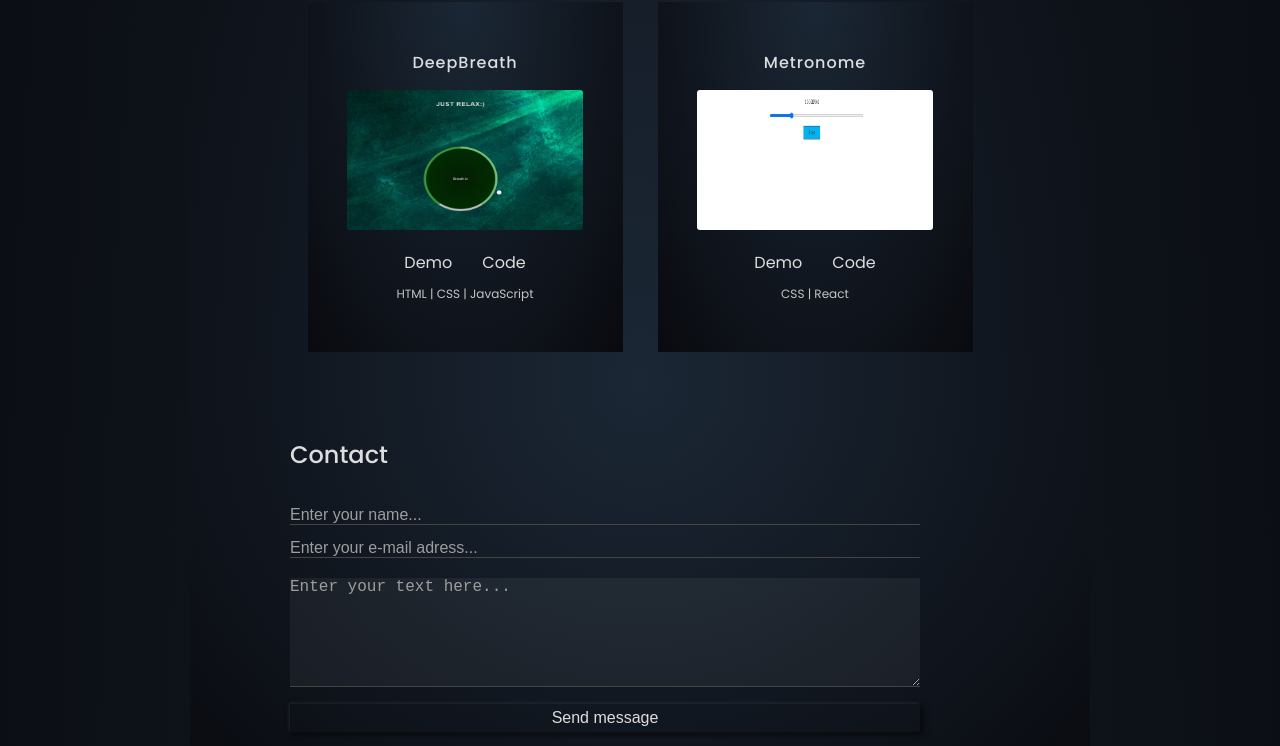
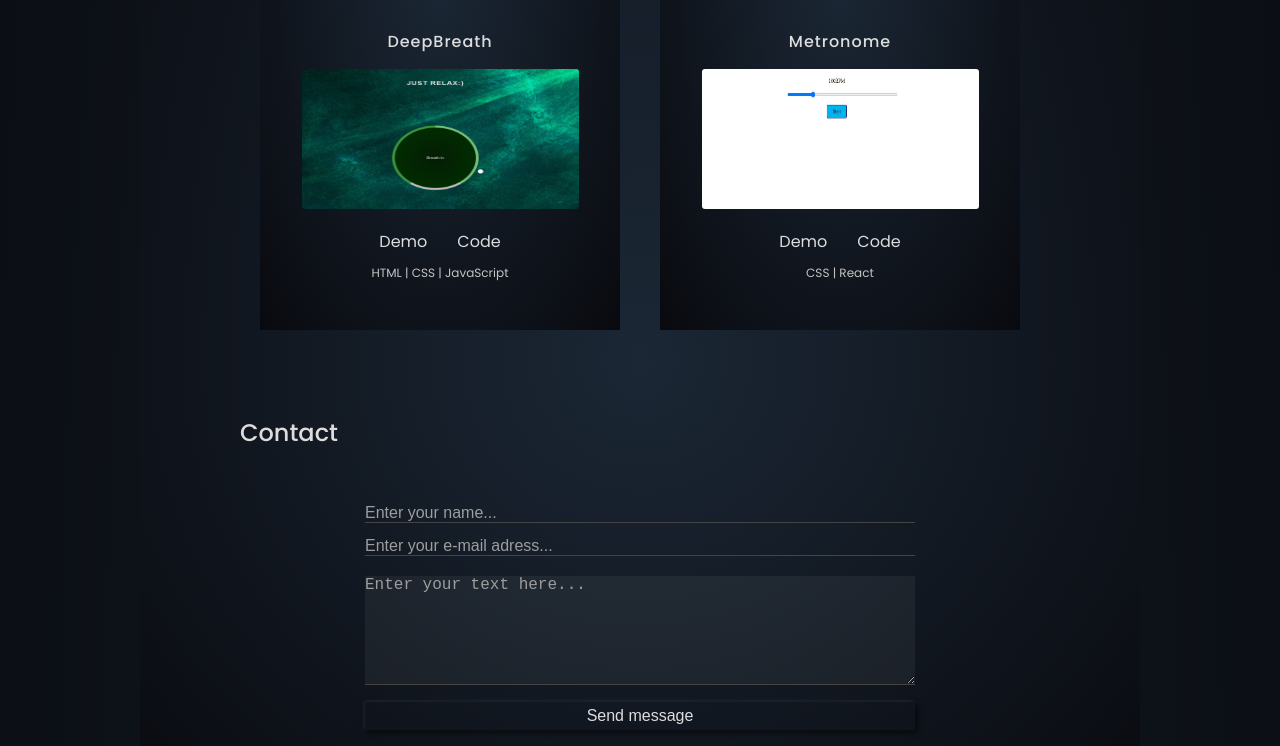
Before and after one commit to PiotrKrzaczkowski/Portfolio-Website, a website: page index.html in a window 1280 px wide. Shown: the part 2007-2753 px from the top of the page. Drawn offline with Linux system fonts and the light colour scheme; some packages are replaced by stand-ins of ours; a script that the page names is missing.

Commit message:
cosmetic changes on fonts and aligment

```diff
--- a/scss/_contact.scss
+++ b/scss/_contact.scss
@@ -8,10 +8,12 @@
   }
   .title-section {
     @include title-section;
+    margin-bottom: 30px;
   }
   .contact-links-wrapper {
     display: flex;
     justify-content: space-evenly;
+    margin-top: 30px;
   }
   .contact-link {
     text-align: center;
@@ -34,10 +36,13 @@
     }
   }
   .contact-form {
+    width: 100%;
+    max-width: 550px;
     margin: 10px auto;
     .form-control {
-      width: 90%;
-      margin-bottom: 10px;
+      width: 100%;
+
+      margin: 0 auto 10px;
       background: transparent;
       border: none;
       border-bottom: 1px solid darken($font-color, 60%);
@@ -52,6 +57,7 @@
         2px 2px 6px rgba(0, 0, 0, 0.8);
     }
     .form-control.submit:hover {
+      cursor: pointer;
       box-shadow: -1px -1px 3px rgba(255, 255, 255, 0.1),
         2px 2px 6px rgba(2, 2, 2, 0.8),
         inset -1px -1px 3px rgba(255, 255, 255, 0.05),
--- a/scss/_variables.scss
+++ b/scss/_variables.scss
@@ -1,4 +1,4 @@
-$max-width: 900px;
+$max-width: 1000px;
 $font-color: #ddd;
 $main-background-bottom: radial-gradient(
   ellipse at bottom,
```
Also changed, not shown: css/main.css, 1 other file.
